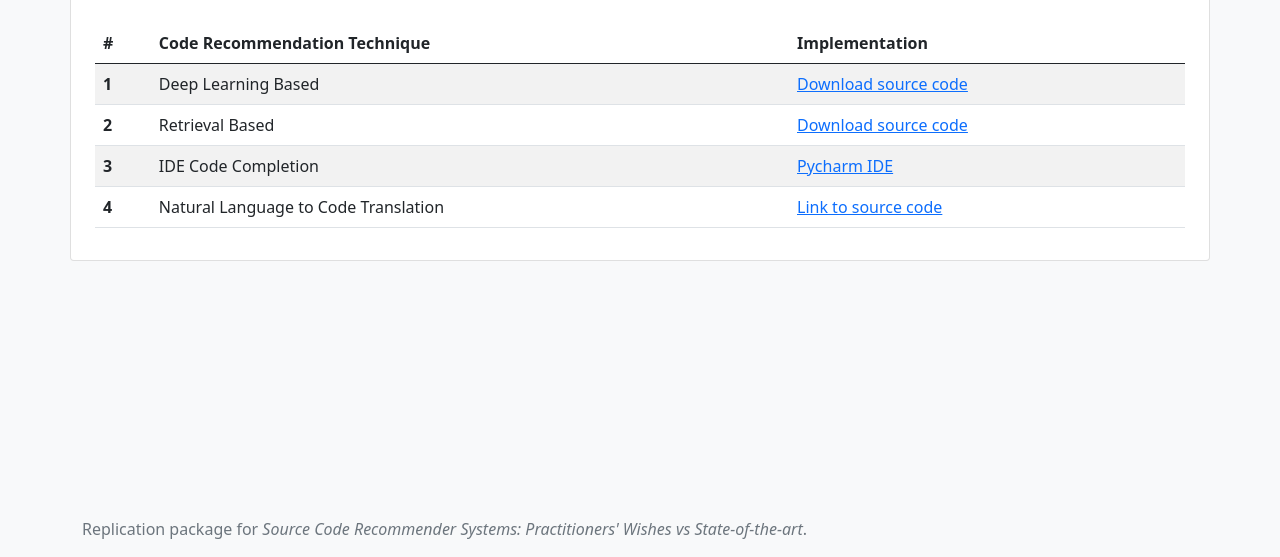
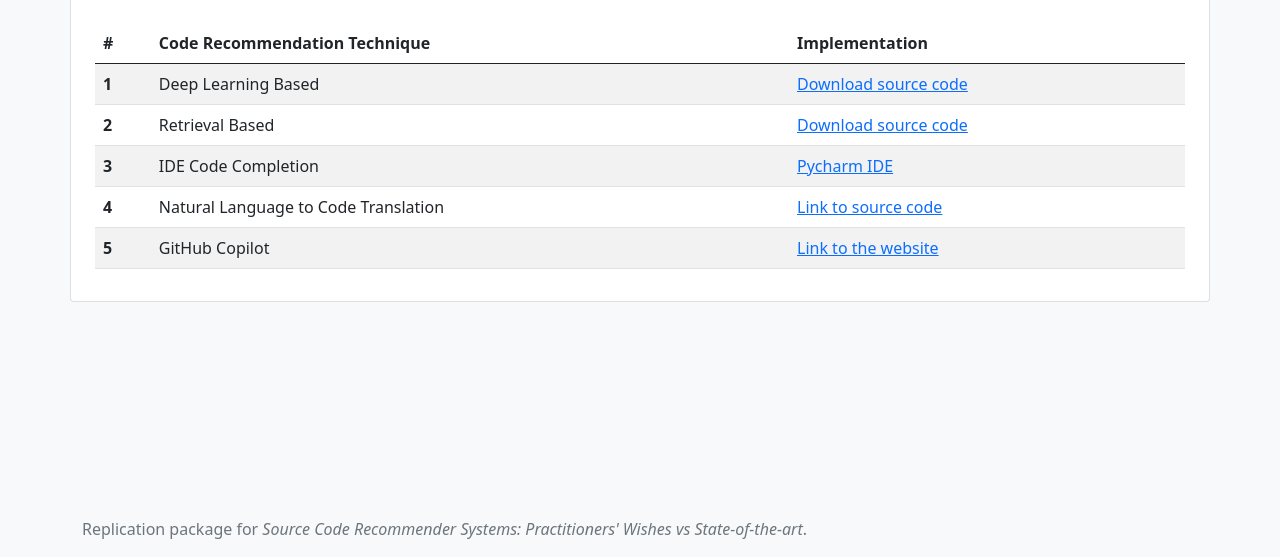
Before and after one commit to code-recommenders/code-recommenders.github.io, a plain HTML site: page studyII/techniques.html in a window 1280 px wide. Shown: the part 243-800 px from the top of the page. Drawn offline with nearby package versions, Linux system fonts and the light colour scheme.

Commit message:
Added Copilot in techniques page

```diff
--- a/studyII/techniques.html
+++ b/studyII/techniques.html
@@ -155,6 +155,12 @@
                   <td><a href="https://github.com/neulab/external-knowledge-codegen#provided-state-of-the-art-model"
                       target="_blank">Link to source code</a></td>
                 </tr>
+                <tr>
+                  <th scope="row">5</th>
+                  <td><span class="cop">GitHub Copilot</span></td>
+                  <td><a href="https://copilot.github.com/"
+                      target="_blank">Link to the website</a></td>
+                </tr>
               </tbody>
             </table>
 
```
